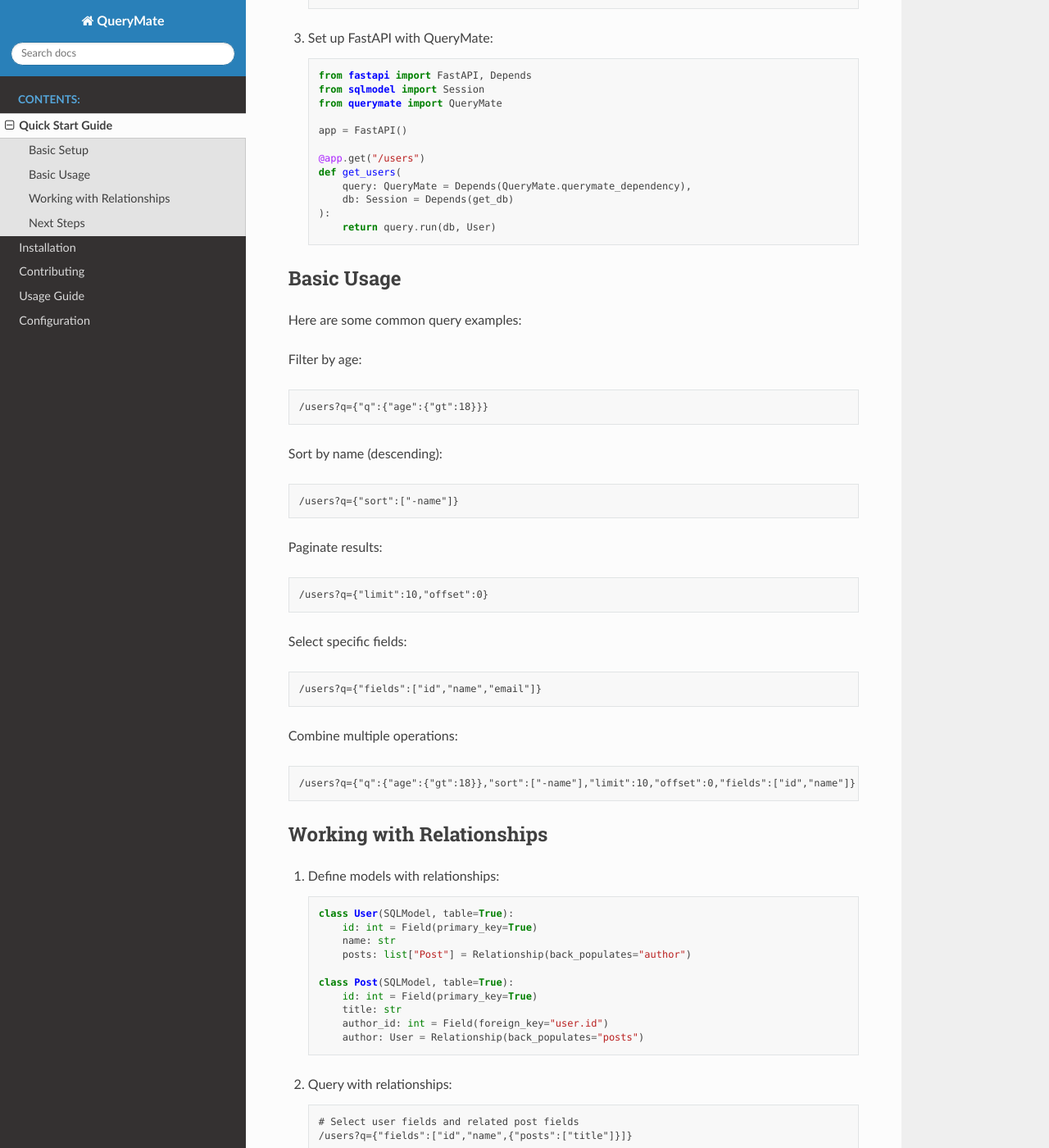
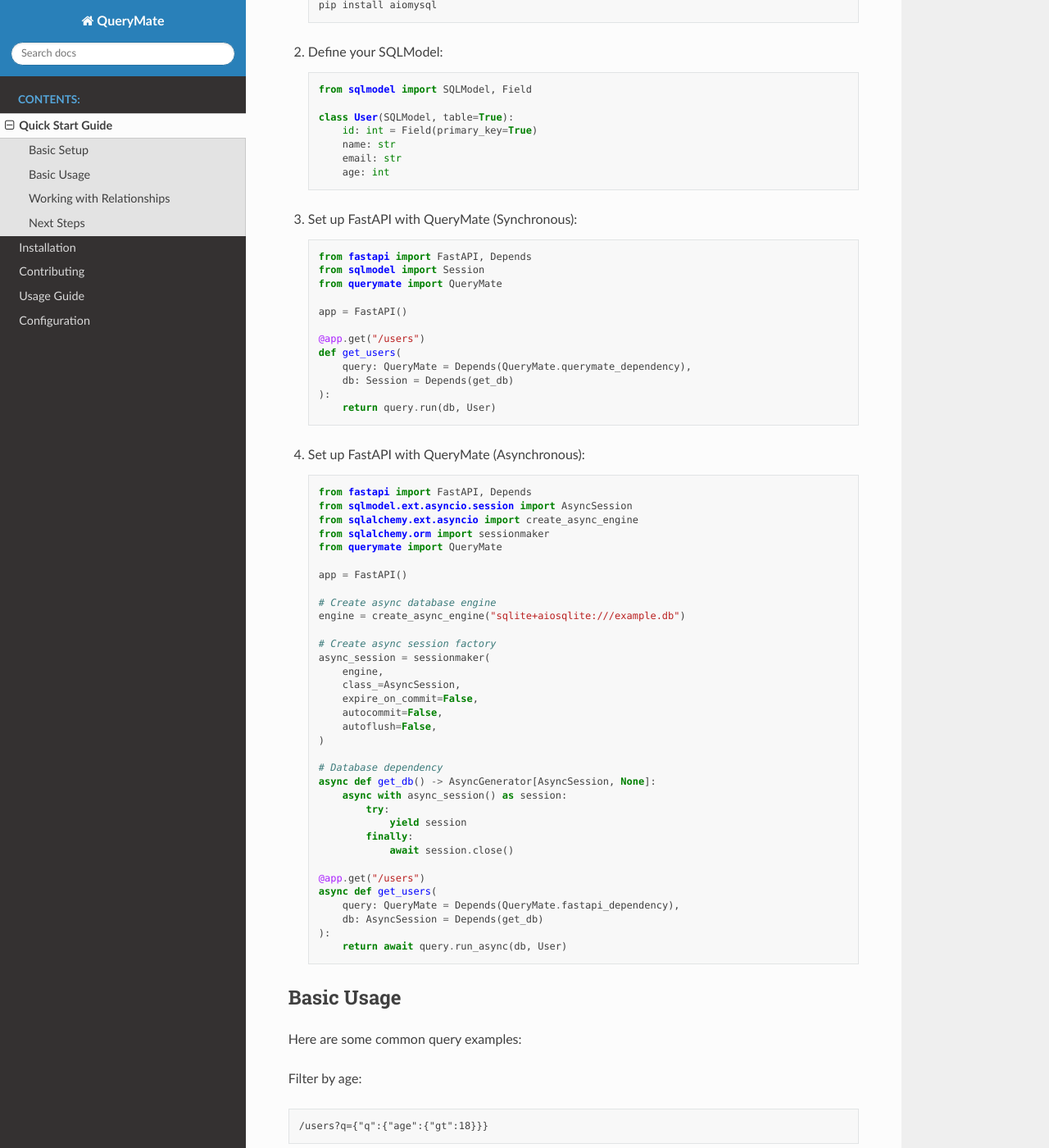
Before and after one commit to talismanai/querymate, a Sphinx documentation site: the page built from docs/source/quickstart.rst, in a window 1280 px wide and 1400 px high, scrolled down 535 px. Shown: the whole window at 82% size. Built offline with Sphinx 7.4.7 and the Read the Docs theme 3.1.0, drawn with Linux system fonts in a browser that asks for light colours; pages that are not in the unit, such as notebooks, are missing from menus; some of the changed text lies outside the part shown.

Commit message:
Async support

```diff
--- a/docs/source/examples/index.rst
+++ b/docs/source/examples/index.rst
@@ -69,14 +69,14 @@ Example with multiple filters and relationships:
     ):
         # Example query:
         # /posts?q={
-        #     "q": {
+        #     "filter": {
         #         "title": {"cont": "Python"},
         #         "author.name": {"starts_with": "John"},
         #         "created_at": {"gt": "2024-01-01"}
         #     },
         #     "sort": ["-created_at"],
         #     "limit": 10,
-        #     "fields": ["id", "title", {"author": ["name"]}]
+        #     "select": ["id", "title", {"author": ["name"]}]
         # }
         return query.run(db, Post)
 
@@ -95,7 +95,7 @@ Example with nested relationships and field selection:
     ):
         # Example query:
         # /users/1/posts?q={
-        #     "fields": [
+        #     "select": [
         #         "title",
         #         "content",
         #         {
--- a/docs/source/quickstart.rst
+++ b/docs/source/quickstart.rst
@@ -12,6 +12,19 @@ Basic Setup
 
        pip install querymate
 
+   For async support, you'll also need to install the appropriate async database driver:
+
+   .. code-block:: bash
+
+       # For SQLite
+       pip install aiosqlite
+
+       # For PostgreSQL
+       pip install asyncpg
+
+       # For MySQL
+       pip install aiomysql
+
 2. Define your SQLModel:
 
    .. code-block:: python
@@ -24,7 +37,7 @@ Basic Setup
            email: str
            age: int
 
-3. Set up FastAPI with QueryMate:
+3. Set up FastAPI with QueryMate (Synchronous):
 
    .. code-block:: python
 
@@ -40,6 +53,45 @@ Basic Setup
            db: Session = Depends(get_db)
        ):
            return query.run(db, User)
+
+4. Set up FastAPI with QueryMate (Asynchronous):
+
+   .. code-block:: python
+
+       from fastapi import FastAPI, Depends
+       from sqlmodel.ext.asyncio.session import AsyncSession
+       from sqlalchemy.ext.asyncio import create_async_engine
+       from sqlalchemy.orm import sessionmaker
+       from querymate import QueryMate
+
+       app = FastAPI()
+
+       # Create async database engine
+       engine = create_async_engine("sqlite+aiosqlite:///example.db")
+
+       # Create async session factory
+       async_session = sessionmaker(
+           engine,
+           class_=AsyncSession,
+           expire_on_commit=False,
+           autocommit=False,
+           autoflush=False,
+       )
+
+       # Database dependency
+       async def get_db() -> AsyncGenerator[AsyncSession, None]:
+           async with async_session() as session:
+               try:
+                   yield session
+               finally:
+                   await session.close()
+
+       @app.get("/users")
+       async def get_users(
+           query: QueryMate = Depends(QueryMate.fastapi_dependency),
+           db: AsyncSession = Depends(get_db)
+       ):
+           return await query.run_async(db, User)
 
 Basic Usage
 ----------
```
Also changed, not shown: README.md (+75 -5 lines), 4 other files.
